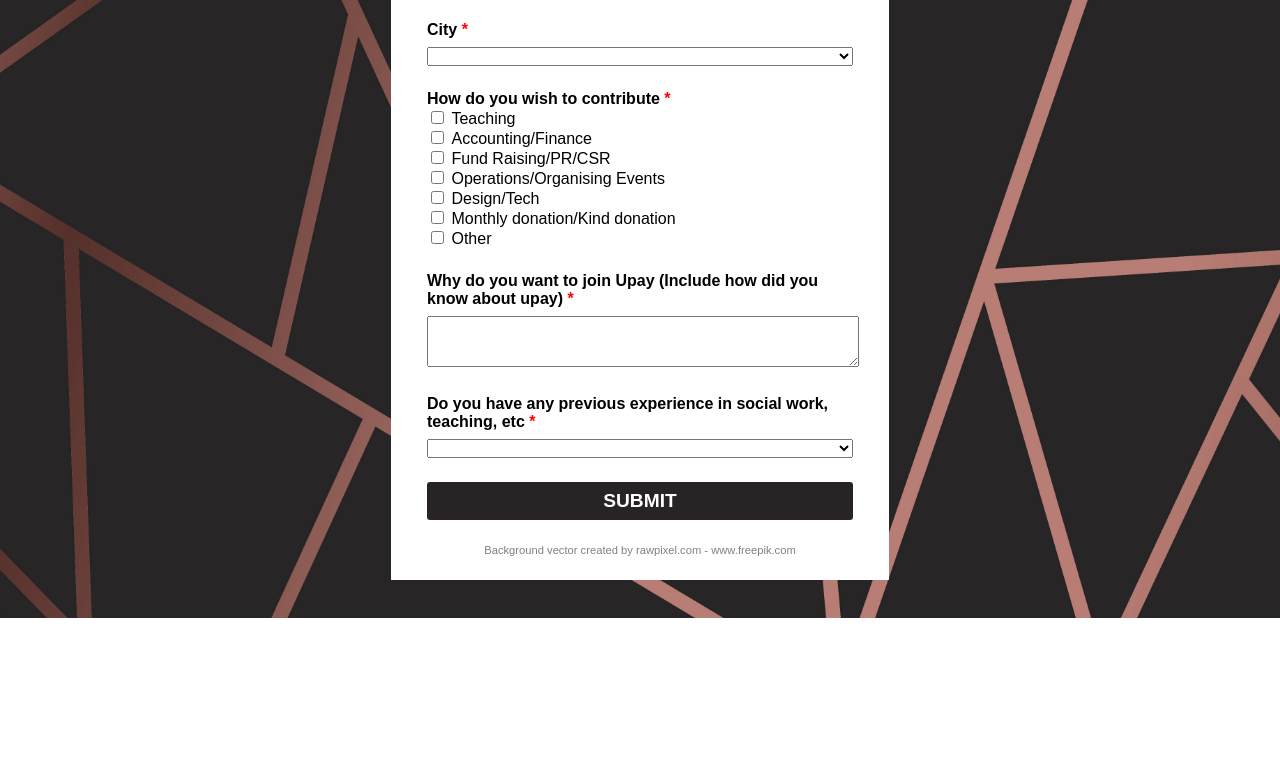
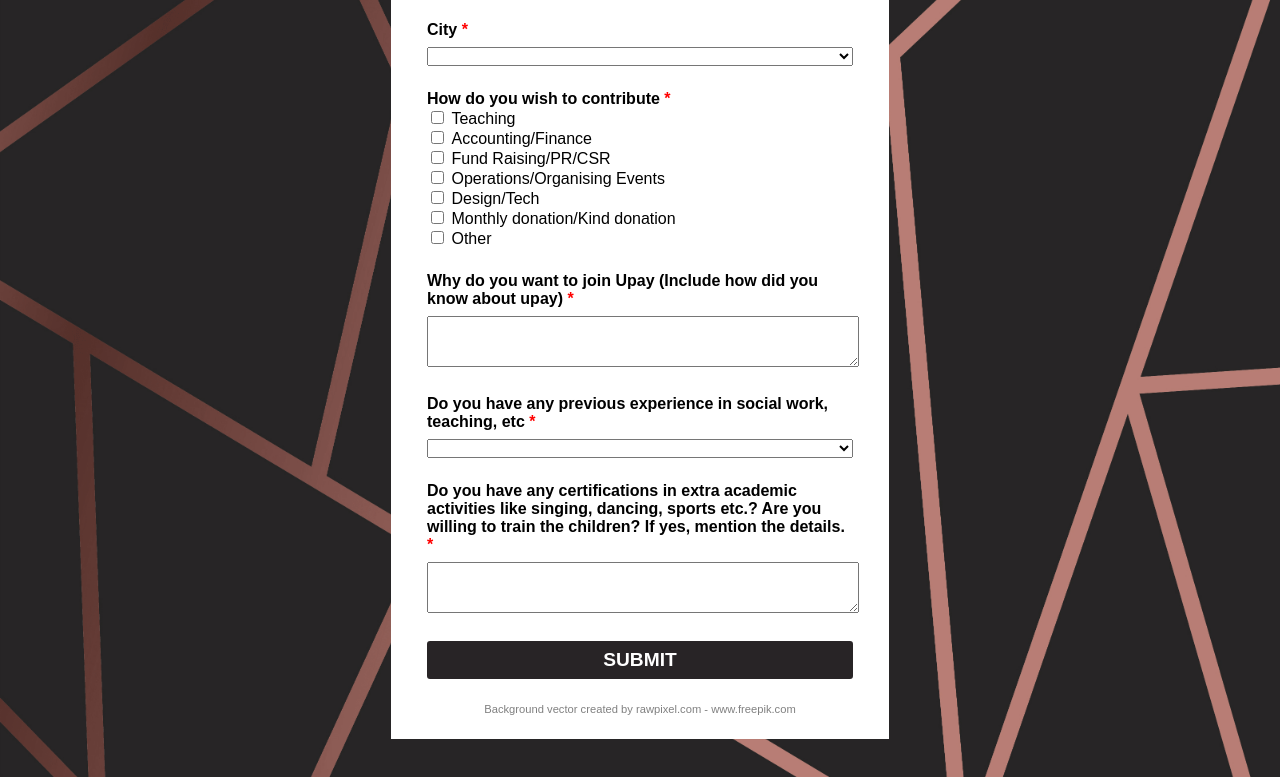
Before and after one commit to upaytech/upay-registration-form, a plain HTML site: page index.html in a window 1280 px wide. Shown: the part 471-1248 px from the top of the page. Before the commit the page ends 1089 px from the top, so only its background shows below. Drawn offline with Linux system fonts and the light colour scheme.

Commit message:
Add extra academy question

```diff
--- a/index.html
+++ b/index.html
@@ -90,6 +90,12 @@
                     </select>
                 </div>
                 <div class="form-elem">
+                    <label for="extraAcademy">Do you have any certifications in extra academic activities like singing, dancing, sports etc.? Are you willing to train the children?
+                        If yes, mention the details.
+                    </label>
+                    <textarea name="extraAcademy" id="expeextraAcademyrienced" rows=3 required></textarea>
+                </div>
+                <div class="form-elem">
                     <input type="submit" value="Submit" id="submit-btn"/>
                 </div>
             </form>
```
